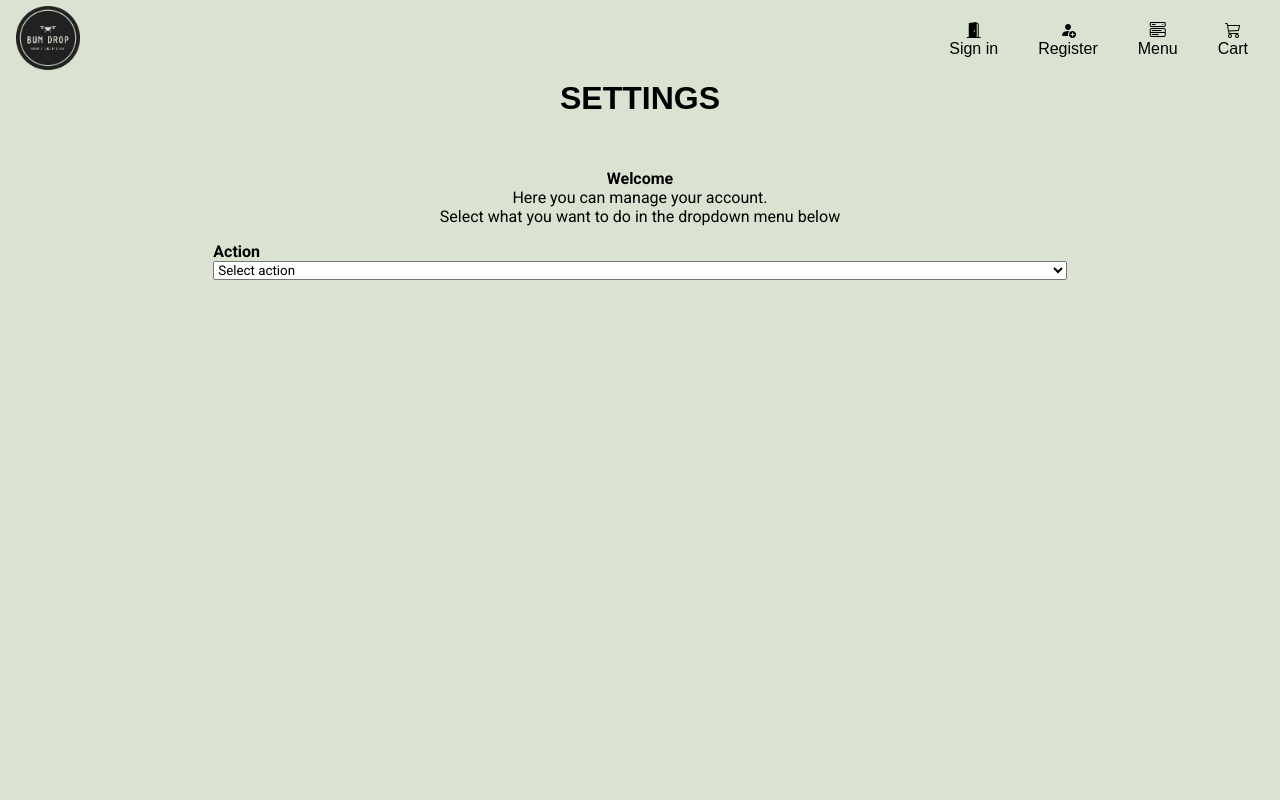
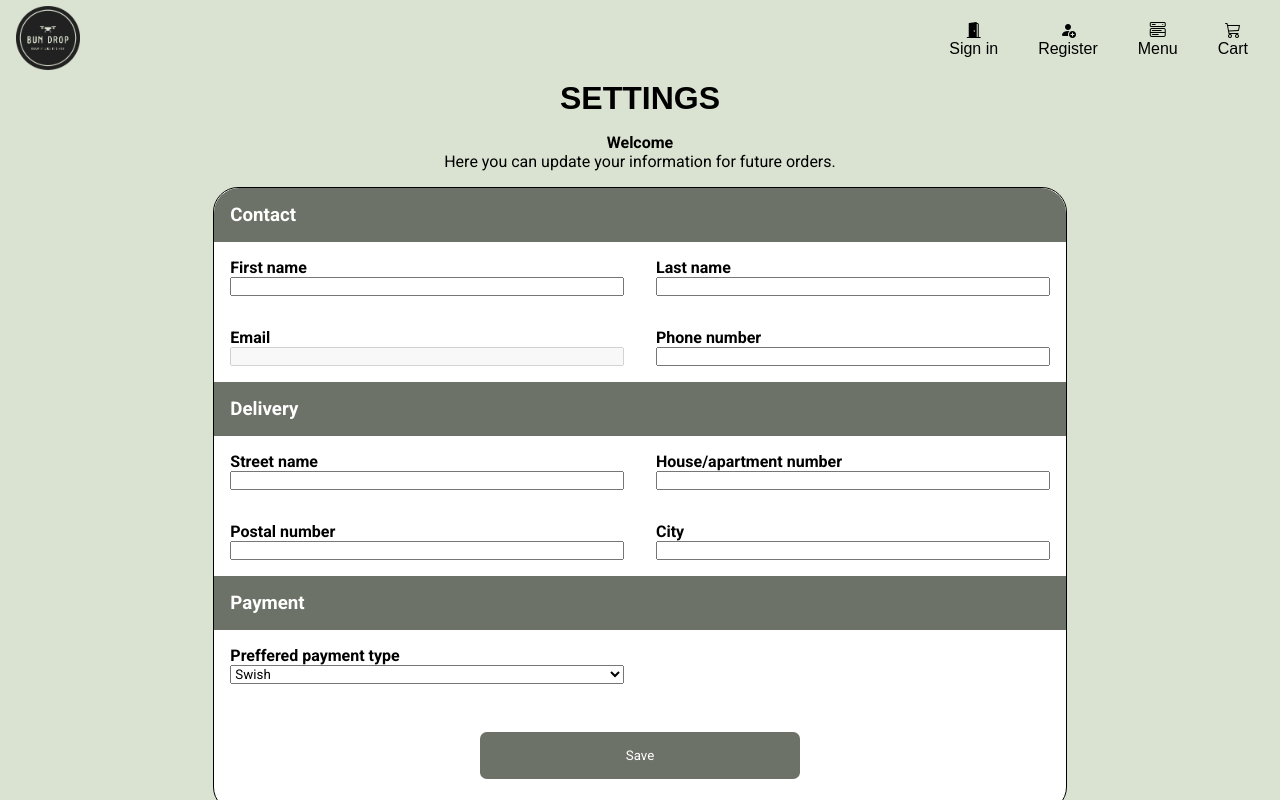
Before and after one commit to andrejakobsson7/bun-drop, a React (Vite) app: page /UserSettings in a window 1280 px wide. Built offline with nearby package versions, Linux system fonts and the light colour scheme; a web font is replaced by a local one.

Commit message:
Remove favorite management from usersettings as it has been placed in menu instead

```diff
--- a/src/pages/Payment.jsx
+++ b/src/pages/Payment.jsx
@@ -52,7 +52,6 @@ function Payment() {
     const getUser = async () => {
       const user = await localStorageHandler.getLocalStorage("signedInUser");
       if (user !== null) {
-        console.log(user);
         setPaymentDetails(user);
       }
     };
--- a/src/pages/UserSettings.jsx
+++ b/src/pages/UserSettings.jsx
@@ -45,10 +45,6 @@ function UserSettings() {
     }
   }, [authHandler]);
 
-  function handleSettingsSelect(e) {
-    const action = e.target.value;
-    setSelectedAction(action);
-  }
   function handleInputChange(propName, inputValue) {
     const userCopy = { ...user };
     userCopy[propName] = inputValue;
@@ -85,25 +81,9 @@ function UserSettings() {
         <p>
           <strong>Welcome {originalName}</strong>
           <br />
-          <span> Here you can manage your account.</span>
-          <br />
-          Select what you want to do in the dropdown menu below
+          <span> Here you can update your information for future orders.</span>
         </p>
       </div>
-      <div id="user-settings-selector-wrapper">
-        <label>Action</label>
-        <select defaultValue={""} onChange={handleSettingsSelect}>
-          <option value="" disabled hidden>
-            Select action
-          </option>
-          <option value="1">Manage favorites</option>
-          <option value="2">Update my information</option>
-          <option value="3">Remove account</option>
-        </select>
-      </div>
-      {selectedAction === "1" ? (
-        <div id="user-settings-favorites-wrapper"></div>
-      ) : selectedAction === "2" ? (
       <form id="user-settings-form-wrapper" onSubmit={handleSubmit}>
         <div className="user-settings-form-label">
           <h3>Contact</h3>
@@ -308,13 +288,6 @@ function UserSettings() {
           </button>
         </div>
       </form>
-      ) : selectedAction === "3" ? (
-        <div id="user-settings-remove-account-wrapper">
-          <label>Remove account</label>
-        </div>
-      ) : (
-        ""
-      )}
       {userSuccessfullyUpdated ? (
         <SuccessDialog
           navigationSuggestion="menu"
```
Lines whose indentation alone changed are shown as unchanged.
